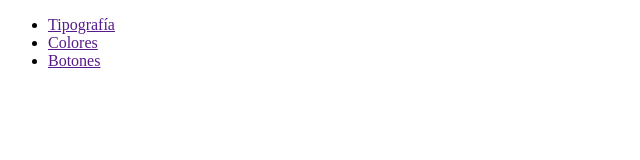
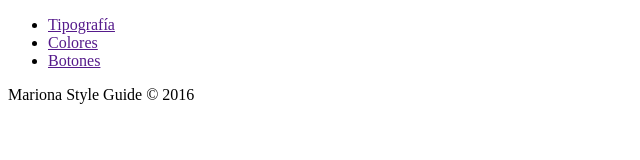
Before and after one commit to marionam/styleguide, a plain HTML site: page index.html in a window 1280 px wide. Shown: the whole page, without its empty margins (0-640 px from the left). Drawn offline with Linux system fonts and the light colour scheme.

Commit message:
Footer copyright añadido

```diff
--- a/index.html
+++ b/index.html
@@ -17,6 +17,8 @@
 
 
 
-
+<footer>
+	Mariona Style Guide &copy; 2016
+</footer>
 </body>
 </html>
```
